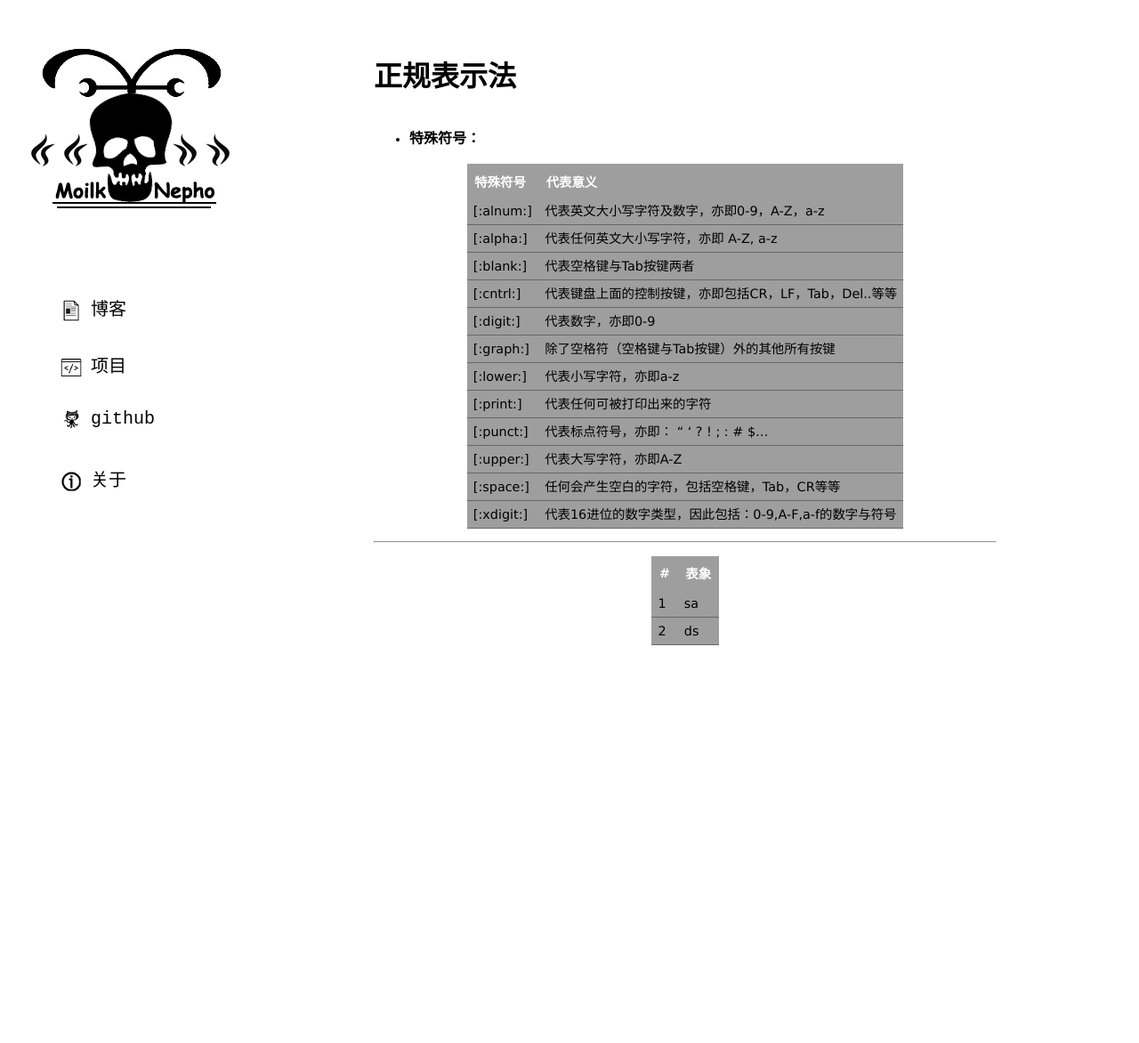
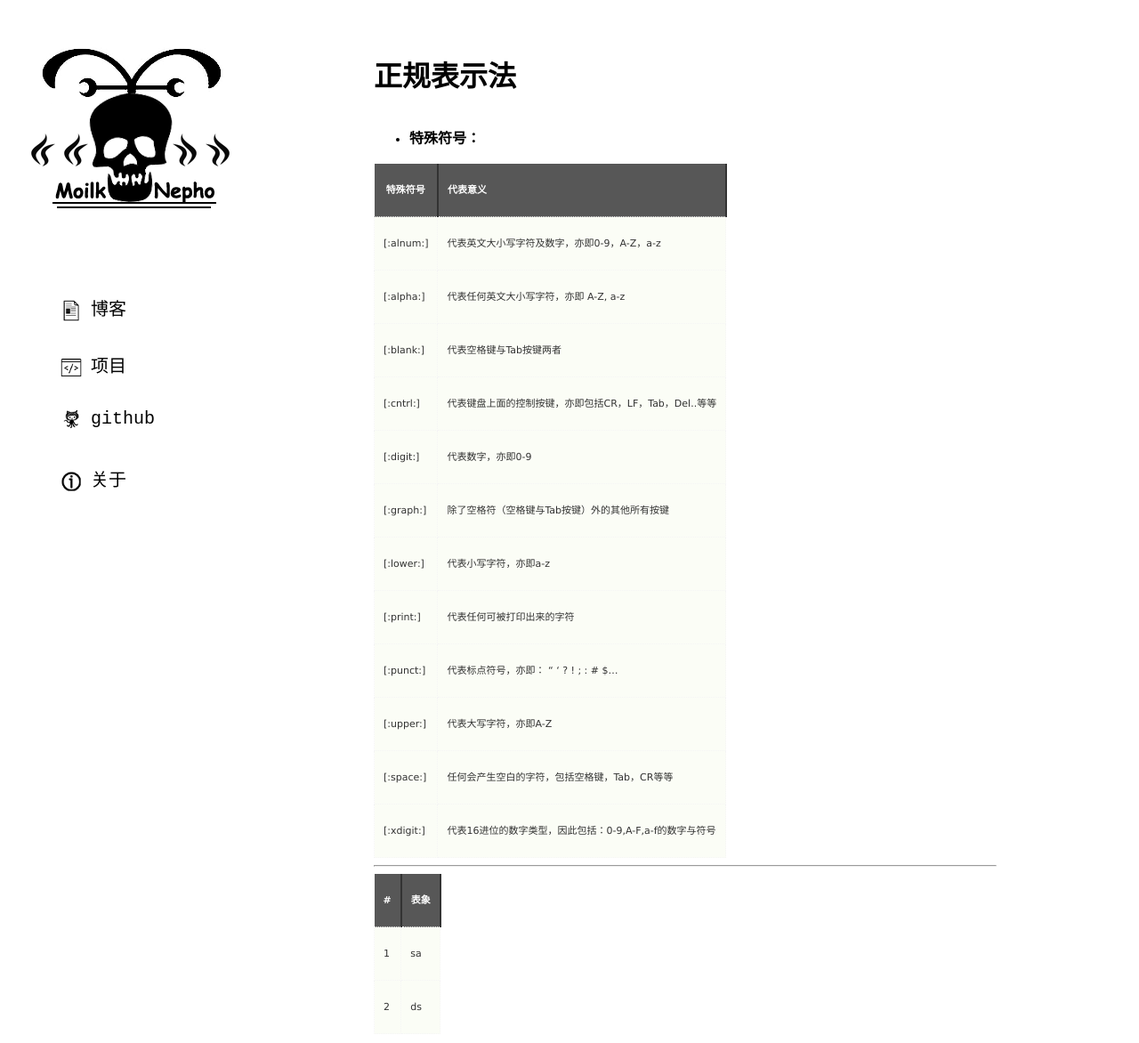
Before and after one commit to MoilkNepho/MoilkNepho.github.io, a Jekyll site: the page built from _posts/2015-11-07-正规表示法.md, in a window 1280 px wide and 1172 px high. Shown: the whole window at 89% size. Built offline with Jekyll 4.4.1, drawn with Linux system fonts in a browser that asks for light colours; nearby versions of some CDN libraries; Markdown is read by kramdown in place of the engine named in the settings; comment, search, counter and statistics services are not loaded.

Commit message:
表格样式

```diff
--- a/css/styles.css
+++ b/css/styles.css
@@ -127,72 +127,110 @@ pre {
 }
 
 table {
-	border-spacing: 0;
-	font: normal .9em/1.4 "Lucida Grande","Lucida Sans Unicode", Geneva, Verdana, sans-serif;
-	margin: 1em auto;
+	font: 11px verdana,verdana, arial;
+	margin: 0;
+	padding: 0;
+	border-collapse: collapse;
 	text-align: left;
+	color: #333;
+	line-height: 19px;
 }
-#itsthetable {
-	background: white;
+
+caption {
+	font-size: 14px;
+	font-weight: bold;
+	margin-bottom: 20px;
+	text-align: left;
+	text-transform: uppercase;
 }
-table caption {
-	font: italic normal 1.4em/1 "Trebuchet MS", Arial, Helvetica, sans-serif;
-	margin: .5em 1em;
-	text-align: right;
+
+td {
+	margin: 0;
+	padding: 20px 10px;
+	border: 1px dotted #f5f5f5;
 }
-tbody th,
-tbody tr th,
-tbody tr td {
-	background: #76bdff url(bg_tr.gif) repeat-x;
-	border-bottom: 1px solid #676767;
-	color: black;
-	padding: .34em  .5em;
+
+
+th {
+	font-weight: normal;
+	text-transform: uppercase;
 }
-tbody tr.odd th,
-tbody tr.odd td {
-	background: #ff71e3 url(bg_tr_odd.gif) repeat-x;
-	border-bottom: 1px solid #676767;
-	color: black;
+
+thead tr th {
+	background-color: #575757;
+	padding:  20px 10px;
+	color: #fff;
+	font-weight: bold;
+	border-right: 2px solid #333;
+	text-transform: uppercase;
+	text-align:center;
 }
-tbody tr:hover td,
-tbody tr:hover th {
-	background: #76bdff;
-	border-bottom: 1px solid #676767;
+
+tfoot tr th, tfoot tr td {
+	background-color: transparent;
+	padding:  20px 10px;
+	color: #ccc;
+	border-top: 1px solid #ccc;
 }
-tbody tr:hover.odd td,
-tbody tr:hover.odd th {
-	background: #ff71e3;
-	border-bottom: 1px solid #676767;
+
+tbody tr th {
+	padding: 20px 10px;
+	border-bottom: 1px dotted #fafafa;
 }
-thead th,
-thead td,
-tfoot th,
-tfoot td {
-	background: #81215e url(bg_h_f.gif) repeat-x;
-	color: white;
-	line-height: normal;
-	padding: .6em;
+
+tr {
+	background-color: #FBFDF6;
 }
-table a:link {
-	background: transparent;
-	border-bottom: 1px dotted #1a1a1a;
-	color: #1a1a1a;
+tr.odd {
+	background-color: #EDF7DC;
+}
+
+tr:hover {
+}
+
+tr:hover td, tr:hover td a, tr:hover th a {
+	color: #a10000;
+}
+
+td:hover {
+}
+
+tr:hover th a:hover {
+	background-color: #F7FBEF;
+	border-bottom: 2px solid #86C200;
+}
+
+table a {
+	color: #608117;
+	background-image: none;
+	text-decoration: none;
+	border-bottom: 1px dotted #8A8F95;
 	padding: 2px;
+	padding-right: 12px; background: transparent url(http://www.alvit.de/vf/csstablegallery/link.gif) no-repeat 100% 50%;
+}
+
+table a:hover {
+	color: #BBC4CD;
+	background-image: none;
 	text-decoration: none;
+	border-bottom: 3px solid #333;
+	padding: 2px;
+	padding-right: 12px; color: #A2A2A2; background: transparent url(http://www.alvit.de/vf/csstablegallery/link.gif) no-repeat 100% 50%;
 }
+
 table a:visited {
-	text-decoration: line-through;
-	border: none;
+	text-decoration: none;
+	border-bottom: 1px dotted #333;
+	text-decoration: none;
+	padding-right: 12px; color: #A2A2A2; background: transparent url(http://www.alvit.de/vf/csstablegallery/visitedLink.gif) no-repeat 100% 50%;
 }
-table a:hover,
-table a:focus {
-	background: white;
-	border-bottom: 1px solid #1a1a1a;
+
+table a:visited:hover {
+	background-image: none;
+	text-decoration: none;
+	border-bottom: 3px solid #333;
 	padding: 2px;
-}
-tbody th a:link,
-tbody th a:visited {
-	font-weight:bold;
+	padding-right: 12px; color: #A2A2A2; background: transparent url(http://www.alvit.de/vf/csstablegallery/visitedLink.gif) no-repeat 100% 50%;
 }
 
 video {
```
